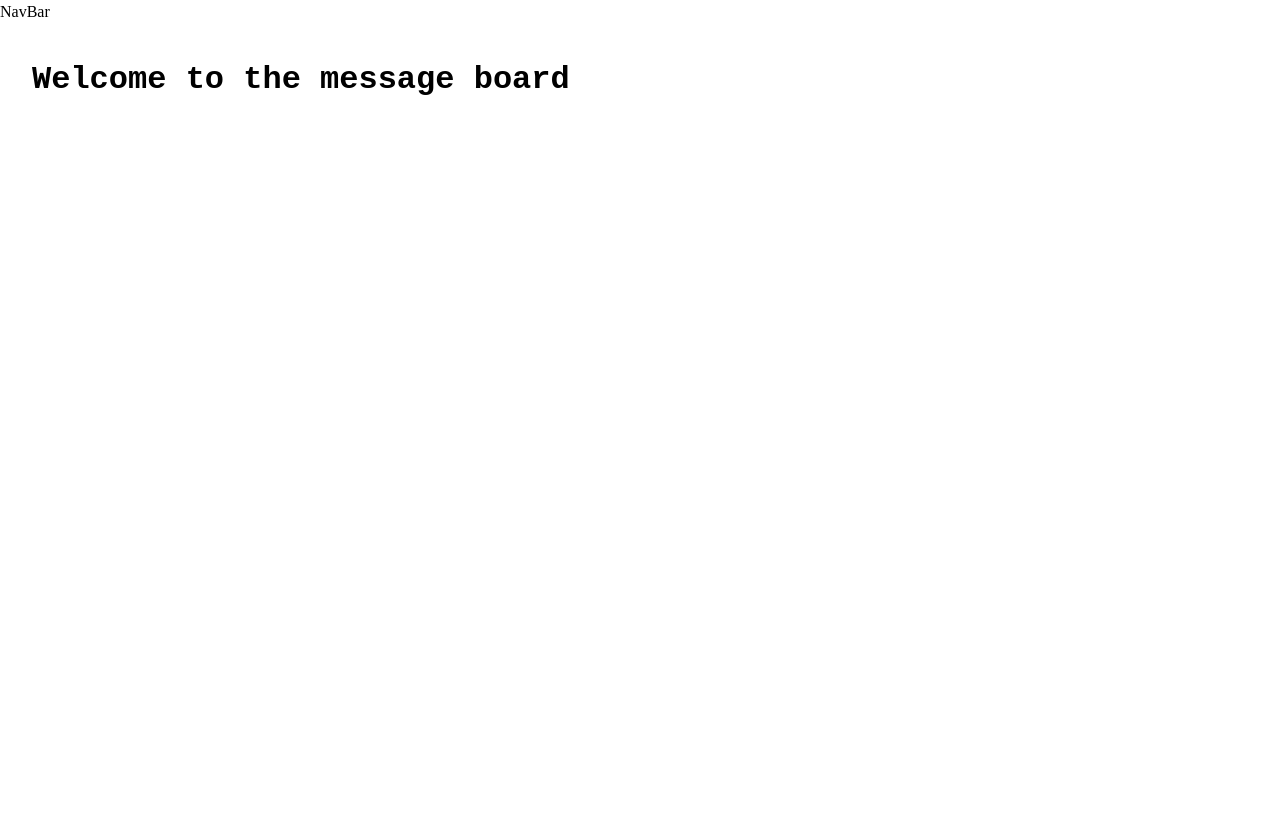
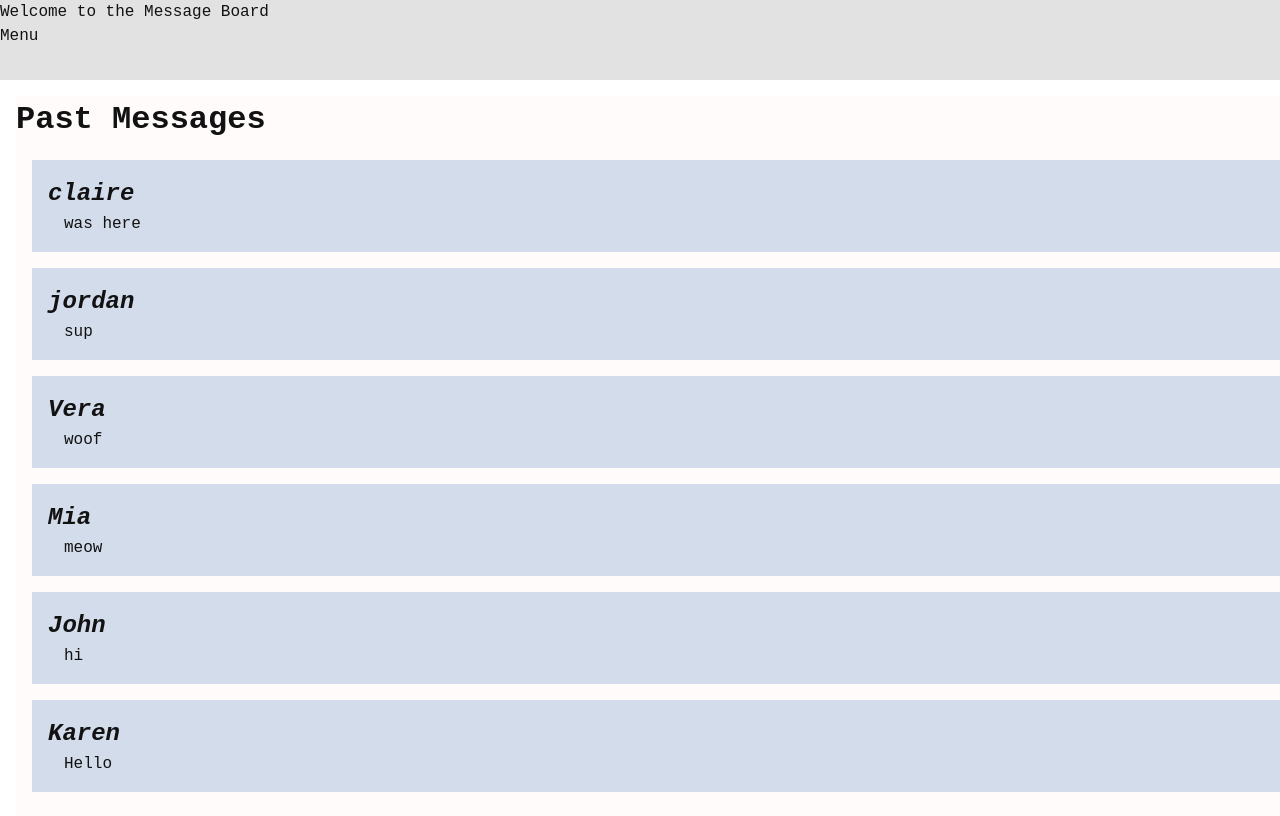
Before and after one commit to clairey259/messageBoard-end2end, a React (Create React App) app in the folder messageboard-app/: page / in a window 1280 px wide. Built offline with nearby package versions, Linux system fonts and the light colour scheme; the HTML template or start-up script is replaced by a standard one.

Commit message:
app displays messages with basic styling

```diff
--- a/messageboard-app/src/App.jsx
+++ b/messageboard-app/src/App.jsx
@@ -1,12 +1,13 @@
-import Styles from "./App.scss";
+import Styles from "./App.module.scss";
 import Main from "./components/Main";
 import NavBar from "./components/NavBar";
+import { data } from "./data/messages";
 
 const App = () => {
   return (
     <div className={Styles.app}>
       <NavBar />
-      <Main />
+      <Main data={data}/>
     </div>
   );
 };
--- /dev/null
+++ b/messageboard-app/src/App.module.scss
@@ -0,0 +1,34 @@
+$black: rgb(19, 18, 18);
+$white: rgb(255, 251, 251);
+$background-colour-primary: rgba(176, 196, 222, 0.565);
+$background-colour-tertiary: rgba(198, 198, 198, 0.506);
+
+* {
+  color: $black;
+}
+
+.main {
+  background-color: $white;
+  height: 90vh;
+  width: 100vw;
+  margin: 1rem;
+  .message {
+    margin: 1rem;
+    padding: 1rem;
+    font-size: 1rem;
+    background-color: $background-colour-primary;
+
+    h1 {
+      font-style: oblique;
+    }
+    p {
+      text-indent: 1rem;
+    }
+  }
+}
+.navBar {
+  height: 10vh;
+  width: 100vw;
+  display: inline-block;
+  background-color: $background-colour-tertiary;
+}
--- a/messageboard-app/src/App.scss
+++ /dev/null
@@ -1,6 +0,0 @@
-h1 {
-  padding: 1rem;
-  margin: 1rem;
-  font-family: 'Courier New', Courier, monospace;
-  font-size: 2rem;
-}
--- a/messageboard-app/src/components/Main.jsx
+++ b/messageboard-app/src/components/Main.jsx
@@ -1,12 +1,19 @@
-import React from 'react';
-import Styles from "../App.scss";
+import React from "react";
+import Message from "./Message";
+import Styles from "../App.module.scss";
 
-const Main = () => {
+const Main = (props) => {
+  const { data } = props;
   return (
-    <div className={Styles}>
-        <h1>Welcome to the message board</h1>
+    <div className={Styles.main}>
+      <h1>Past Messages</h1>
+      <section>
+        {data.map((message) => {
+          return <Message message={message} />;
+        })}
+      </section>
     </div>
-  )
-}
+  );
+};
 
-export default Main
+export default Main;
--- /dev/null
+++ b/messageboard-app/src/components/Message.jsx
@@ -0,0 +1,14 @@
+import React from "react";
+import Styles from "../App.module.scss";
+
+const Message = (props) => {
+    const {message} = props;
+  return (
+    <div className= {Styles.message} id={message.id}>
+      <h1>{message.name}</h1>
+      <p>{message.message}</p>
+    </div>
+  );
+};
+
+export default Message;
--- a/messageboard-app/src/components/NavBar.jsx
+++ b/messageboard-app/src/components/NavBar.jsx
@@ -1,9 +1,12 @@
 import React from 'react';
-import Styles from "../App.scss";
+import Styles from "../App.module.scss";
 
 const NavBar = () => {
   return (
-    <div>NavBar</div>
+    <div className={Styles.navBar}>
+        <div>Welcome to the Message Board</div>
+        <div>Menu</div>
+    </div>
   )
 }
 
--- a/messageboard-app/data/messages.js
+++ b/messageboard-app/src/data/messages.js
@@ -1,8 +1,8 @@
-export const messages = [
+export const data = [
   { id: 1, name: "claire", message: "was here" },
   { id: 2, name: "jordan", message: "sup" },
   { id: 3, name: "Vera", message: "woof" },
   { id: 4, name: "Mia", message: "meow" },
   { id: 5, name: "John", message: "hi" },
-  { id: 6, name: "Karen", message: "Hello" },
+  { id: 6, name: "Karen", message: "Hello" }
 ];
--- a/messageboard-app/src/index.css
+++ b/messageboard-app/src/index.css
@@ -7,6 +7,7 @@
 }
 * {
   margin: 0;
+  font-family: 'Courier New', Courier, monospace;
 }
 html, body {
   height: 100%;
```
